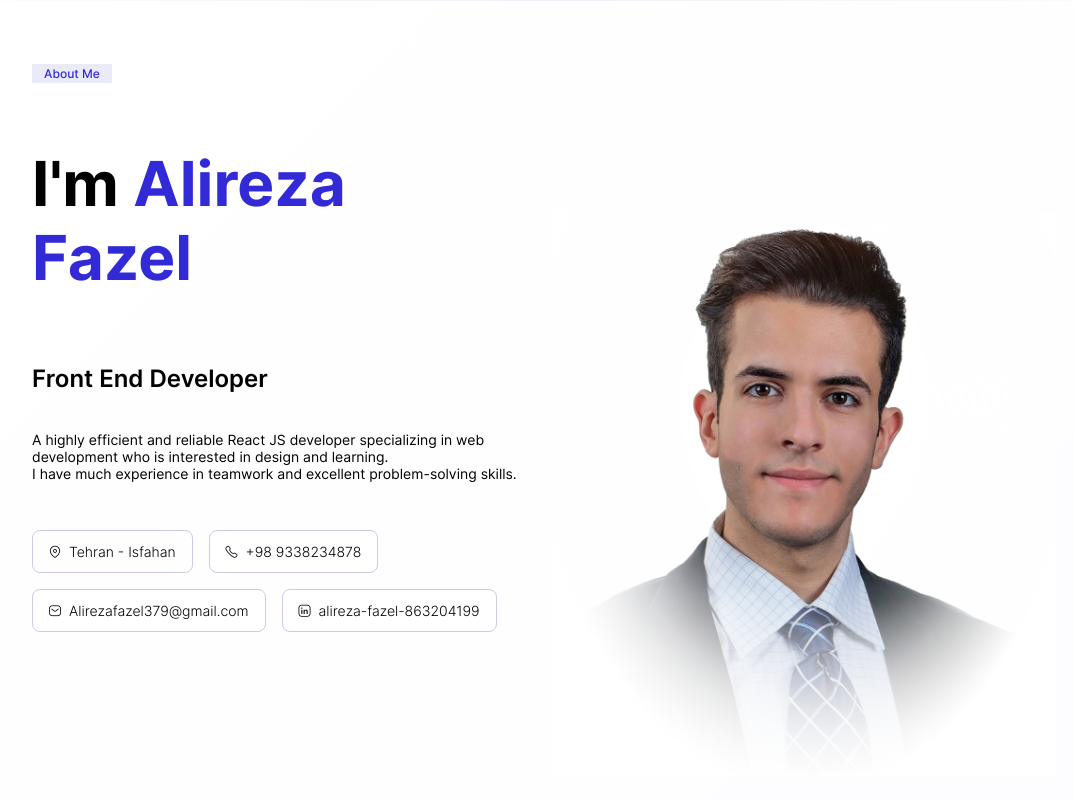
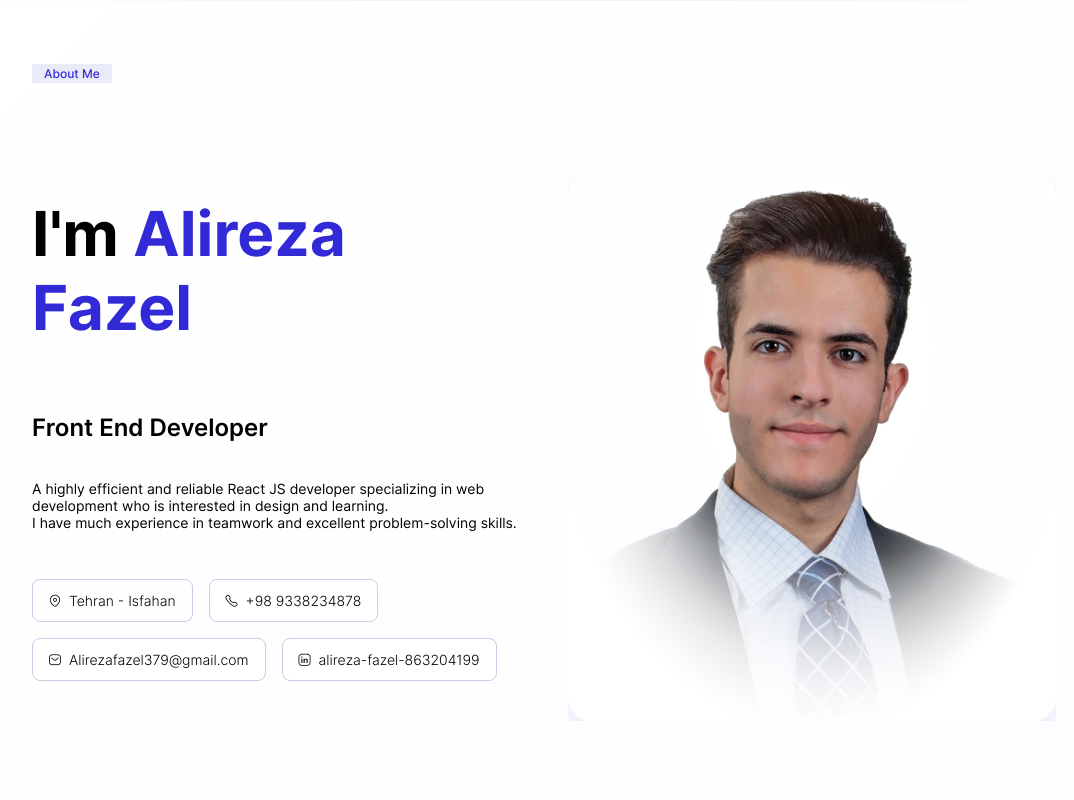
Before and after one commit to aliknot/resume, a Next.js app: page / in a window 1280 px wide. Shown: the top 800 px of the page, without its empty margins (96-1170 px from the left). Built offline with nearby package versions, Linux system fonts and the light colour scheme.

Commit message:
updated about image size

```diff
--- a/src/components/AboutDetails/styles.module.scss
+++ b/src/components/AboutDetails/styles.module.scss
@@ -3,9 +3,9 @@
 	flex-direction: column;
 	align-items: flex-start;
 	justify-content: center;
-	width: 535px;
+	flex: 1;
 	max-width: 50%;
-	margin-right: 16px;
+	min-width: 400px;
 }
 
 .headingTitle {
@@ -57,8 +57,34 @@
 }
 
 @media only screen and (max-width: $breakpoint-lg) {
+	.container {
+		max-width: 100%;
+		min-width: auto;
+		text-align: center;
+	}
+
+	.headingTitle {
+		font-size: 48px;
+		margin-bottom: 32px;
+	}
+
+	.headingSubTitle {
+		font-size: 20px;
+	}
+
 	.boxes {
 		flex-direction: row;
+	}
+}
+
+@media only screen and (max-width: $breakpoint-md) {
+	.headingTitle {
+		font-size: 36px;
+		margin-bottom: 24px;
+	}
+
+	.headingSubTitle {
+		font-size: 18px;
 	}
 }
 
--- a/src/components/AboutImage/index.tsx
+++ b/src/components/AboutImage/index.tsx
@@ -6,7 +6,14 @@ import { AboutImageProps } from '../../interfaces/about';
 const AboutImage = ({ image }: AboutImageProps) => {
 	return (
 		<div className={styles.container}>
-			<Image src={image} width={535} height={600} alt='about image' />
+			<Image
+				src={image}
+				width={535}
+				height={600}
+				alt='about image'
+				className={styles.image}
+				priority
+			/>
 		</div>
 	);
 };
--- a/src/components/AboutImage/styles.module.scss
+++ b/src/components/AboutImage/styles.module.scss
@@ -1,4 +1,45 @@
 .container {
-	align-self: center;
-	margin-top: 64px;
+	display: flex;
+	align-items: center;
+	justify-content: center;
+	flex: 1;
+	max-width: 50%;
+	margin-left: 16px;
 }
+
+.image {
+	width: 100% !important;
+	height: auto !important;
+	max-width: 535px;
+	max-height: 600px;
+	object-fit: cover;
+	border-radius: 24px;
+	box-shadow: 0 20px 40px rgba(51, 42, 215, 0.1);
+}
+
+@media only screen and (max-width: $breakpoint-lg) {
+	.container {
+		max-width: 100%;
+		margin-left: 0;
+		margin-top: 0;
+	}
+
+	.image {
+		max-width: 400px;
+		max-height: 450px;
+	}
+}
+
+@media only screen and (max-width: $breakpoint-md) {
+	.image {
+		max-width: 350px;
+		max-height: 400px;
+	}
+}
+
+@media only screen and (max-width: $breakpoint-sm) {
+	.image {
+		max-width: 280px;
+		max-height: 320px;
+	}
+}
--- a/src/sections/About/style.module.scss
+++ b/src/sections/About/style.module.scss
@@ -35,14 +35,19 @@
 
 .aboutDetails {
 	display: flex;
-	justify-content: space-between;
-	align-items: flex-start;
+	justify-content: center;
+	align-items: center;
+	gap: 32px;
+	min-height: 600px;
 }
 
 @media only screen and (max-width: $breakpoint-lg) {
 	.aboutDetails {
 		flex-direction: column;
 		justify-content: center;
+		align-items: center;
+		gap: 48px;
+		min-height: auto;
 	}
 
 	.whiteSection {
```
